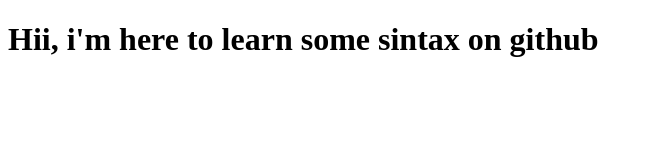
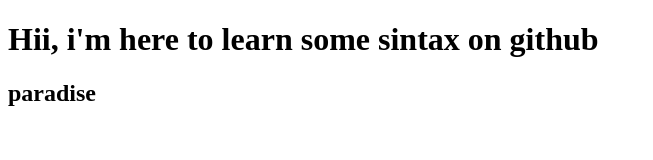
Before and after one commit to naufal360/hello_world, a plain HTML site: page index.html in a window 1280 px wide. Shown: the whole page, without its empty margins (0-653 px from the left). Drawn offline with Linux system fonts and the light colour scheme.

Commit message:
added line git add <h2>
added line git add <h2>

```diff
--- a/index.html
+++ b/index.html
@@ -8,5 +8,6 @@
 </head>
 <body>
     <h1>Hii, i'm here to learn some sintax on github</h1>
+    <h2>paradise</h2>
 </body>
 </html>
```
